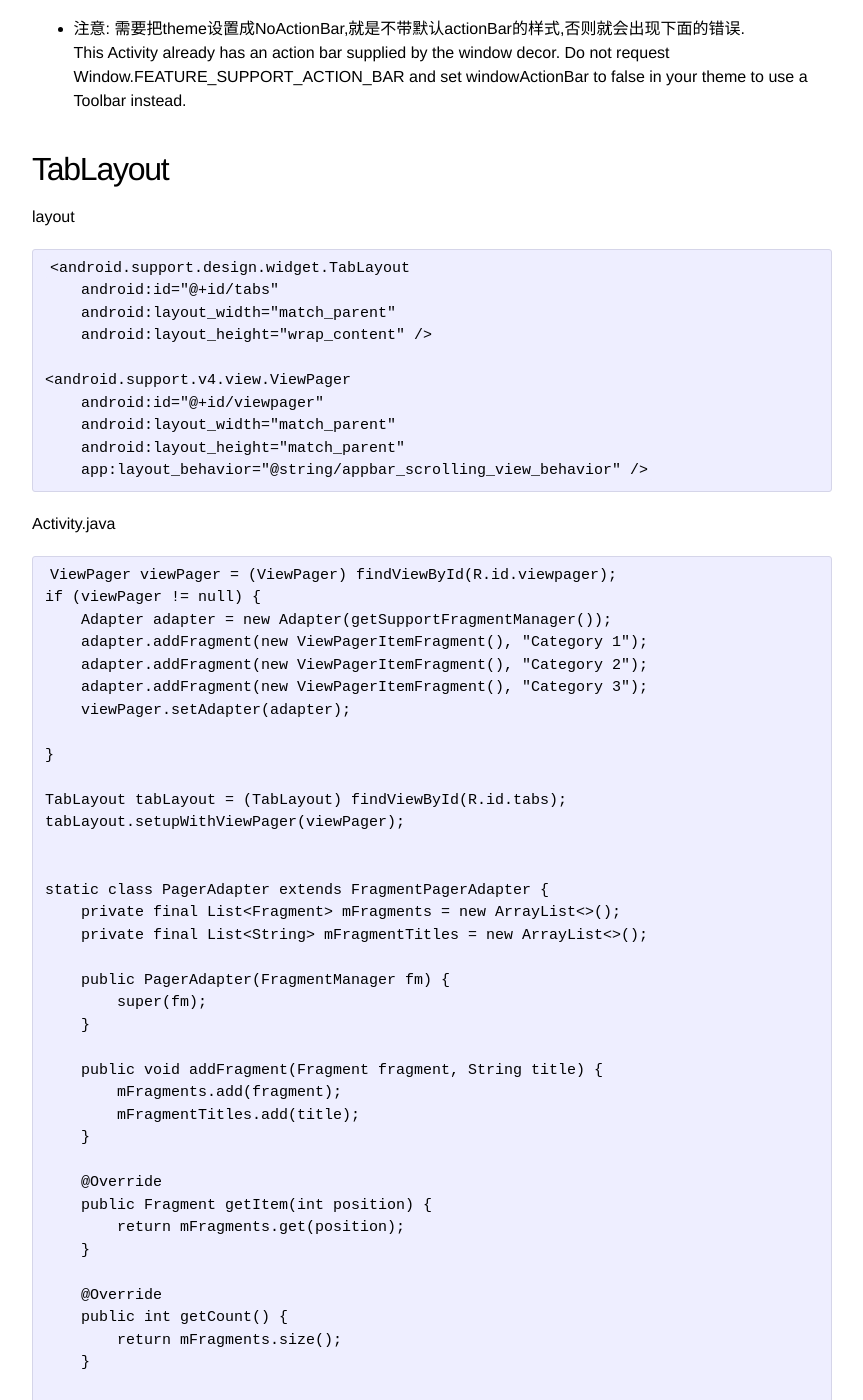
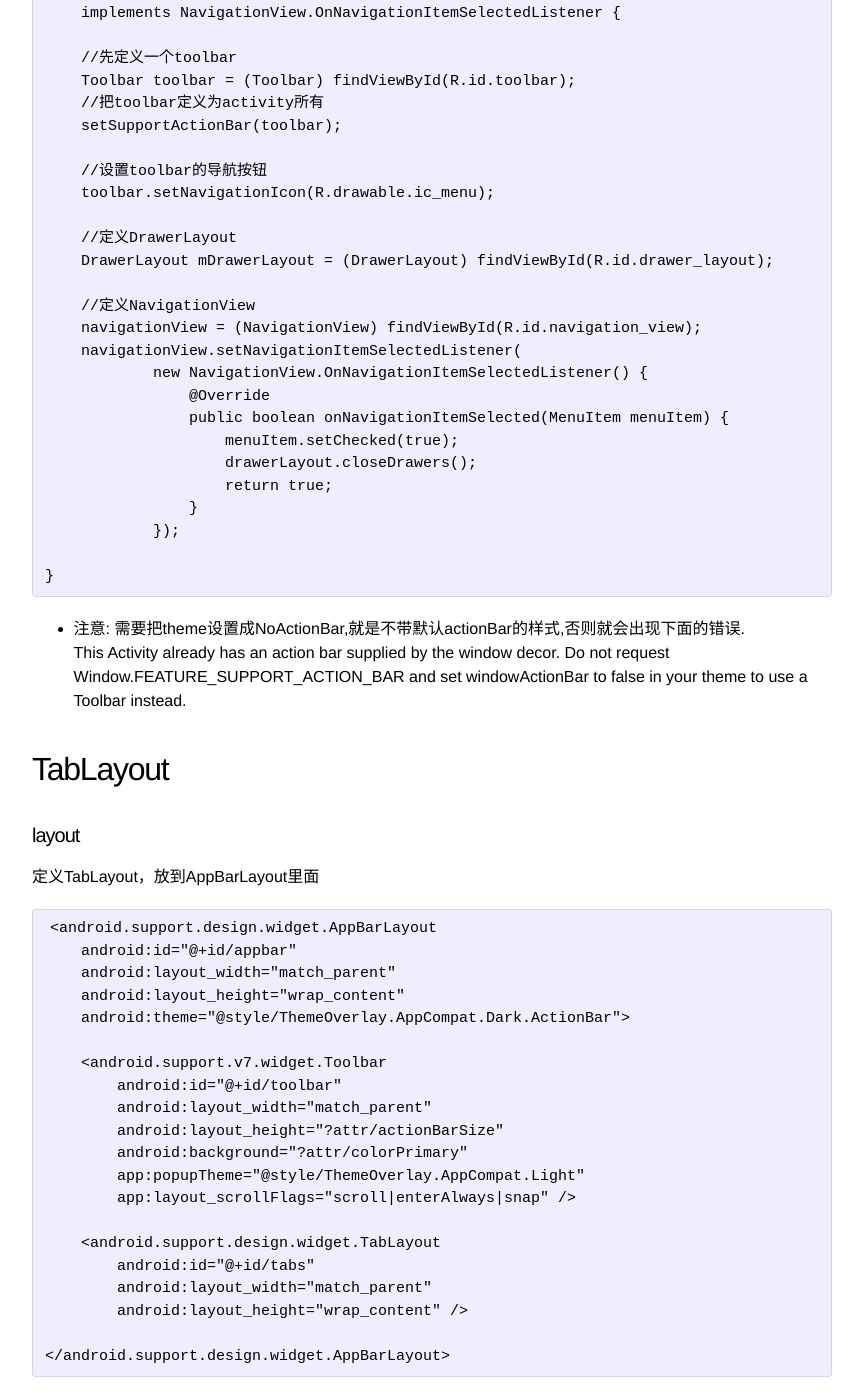
Before and after one commit to viator42/viator42.github.io, a Jekyll site: the page built from _posts/2016-3-22-android-design-support-library.markdown, in a window 1280 px wide and 1400 px high, scrolled down 4161 px. Shown: the whole window, without its empty margins (208-1071 px from the left). Built offline with Jekyll 4.4.1, drawn with Linux system fonts in a browser that asks for light colours; some of the changed text lies outside the part shown.

Commit message:
android design update

```diff
--- a/_posts/2016-3-22-android-design-support-library.markdown
+++ b/_posts/2016-3-22-android-design-support-library.markdown
@@ -9,14 +9,16 @@ categories: android
 
 保证编译使用的API Level在21,也就是对应的Android版本在5.0以上.
 打开 Android SDK Manager安装支持库Android Support Library.
-然后再build.gradle中添加
+然后再build.gradle中添加，注意引入库的版本要和build sdk version对应
 
     dependencies {
         compile fileTree(dir: 'libs', include: ['*.jar'])
         testCompile 'junit:junit:4.12'
-        compile 'com.android.support:appcompat-v7:23.1.1'
-        compile 'com.android.support:design:23.1.1'
 
+        compile 'com.android.support:appcompat-v7:23.3.0'
+        compile 'com.android.support:design:23.3.0'
+        compile 'com.android.support:support-v4:23.3.0'
+        compile 'com.android.support:cardview-v7:23.3.0'
     }
 
 ## Snackbar
@@ -30,7 +32,7 @@ categories: android
 
 表示页面主操作的按钮，一般在右下角。
 
-Layout
+#### Layout
 
     <android.support.design.widget.FloatingActionButton
         android:id="@+id/fab"
@@ -40,7 +42,7 @@ Layout
         android:layout_margin="@dimen/fab_margin"
         android:src="@drawable/ic_done"/>
 
-Activity
+#### Activity
 
     private FloatingActionButton fab;
     fab = (FloatingActionButton) findViewById(R.id.fab);
@@ -141,6 +143,28 @@ drawer_view.xml
 
     </menu>
 
+3. 定义ToolBar
+
+ToolBar定义到AppBarLayout里面
+
+#### content_main.xml
+
+    <android.support.design.widget.AppBarLayout
+        android:id="@+id/appbar"
+        android:layout_width="match_parent"
+        android:layout_height="wrap_content"
+        android:theme="@style/ThemeOverlay.AppCompat.Dark.ActionBar">
+
+        <android.support.v7.widget.Toolbar
+            android:id="@+id/toolbar"
+            android:layout_width="match_parent"
+            android:layout_height="?attr/actionBarSize"
+            android:background="?attr/colorPrimary"
+            app:popupTheme="@style/ThemeOverlay.AppCompat.Light"
+            app:layout_scrollFlags="scroll|enterAlways|snap" />
+
+    </android.support.design.widget.AppBarLayout>
+
 3. Activity类的编写.
 
 Activity.java
@@ -183,12 +207,32 @@ Activity类继承AppCompatActivity并implements接口NavigationView.OnNavigation
 
 ## TabLayout
 
-layout
+#### layout
 
-    <android.support.design.widget.TabLayout
-        android:id="@+id/tabs"
+定义TabLayout，放到AppBarLayout里面
+
+    <android.support.design.widget.AppBarLayout
+        android:id="@+id/appbar"
         android:layout_width="match_parent"
-        android:layout_height="wrap_content" />
+        android:layout_height="wrap_content"
+        android:theme="@style/ThemeOverlay.AppCompat.Dark.ActionBar">
+
+        <android.support.v7.widget.Toolbar
+            android:id="@+id/toolbar"
+            android:layout_width="match_parent"
+            android:layout_height="?attr/actionBarSize"
+            android:background="?attr/colorPrimary"
+            app:popupTheme="@style/ThemeOverlay.AppCompat.Light"
+            app:layout_scrollFlags="scroll|enterAlways|snap" />
+
+        <android.support.design.widget.TabLayout
+            android:id="@+id/tabs"
+            android:layout_width="match_parent"
+            android:layout_height="wrap_content" />
+
+    </android.support.design.widget.AppBarLayout>
+
+ViewPager作为放置Tab内容的容器
 
     <android.support.v4.view.ViewPager
         android:id="@+id/viewpager"
@@ -197,7 +241,7 @@ layout
         app:layout_behavior="@string/appbar_scrolling_view_behavior" />
 
 
-Activity.java
+#### Activity.java
 
     ViewPager viewPager = (ViewPager) findViewById(R.id.viewpager);
     if (viewPager != null) {
@@ -211,7 +255,6 @@ Activity.java
 
     TabLayout tabLayout = (TabLayout) findViewById(R.id.tabs);
     tabLayout.setupWithViewPager(viewPager);
-
 
     static class PagerAdapter extends FragmentPagerAdapter {
         private final List<Fragment> mFragments = new ArrayList<>();
@@ -245,7 +288,7 @@ Activity.java
 
 ## CoordinatorLayout
 
-layout
+#### layout
 
 根元素使用CoordinatorLayout，里面嵌套AppBarLayout作为展开时的toolbar样式。AppBarLayout中再嵌套CollapsingToolbarLayout。
 
@@ -305,7 +348,7 @@ layout
 
     </android.support.design.widget.CoordinatorLayout>
 
-Activity.java
+#### Activity.java
 
     private Toolbar toolbar;
     private CollapsingToolbarLayout collapsingToolbar;
```
